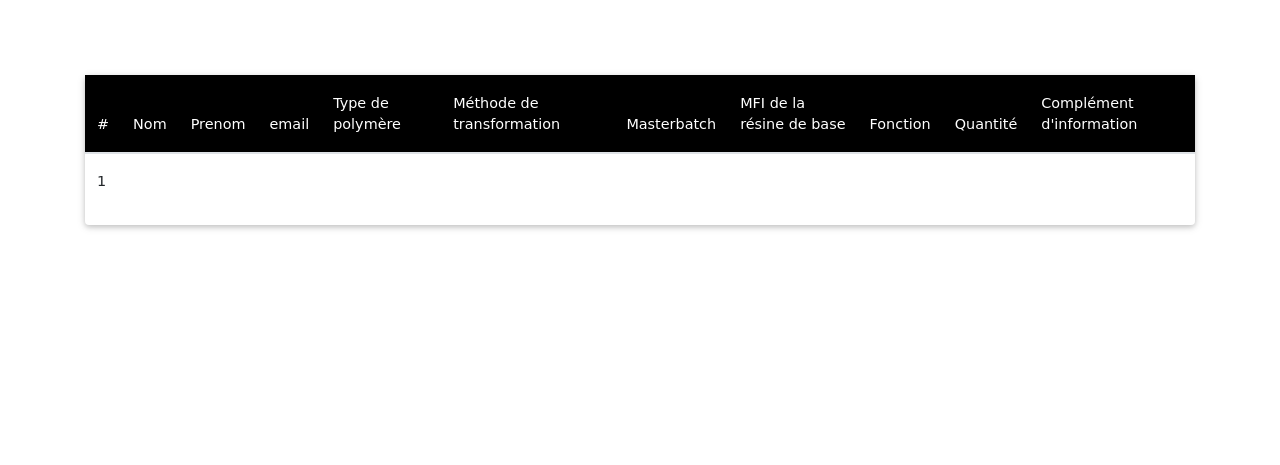
After one commit to naxagoraswf3/soutenance, a Symfony app: template Site/templates/front/TpConfirm.html.twig in a window 1280 px wide. The commit adds this page. Shown: the part 101-566 px from the top of the page. Run offline with Twig, Linux system fonts and the light colour scheme; the template is opened without the code that fills it, so the values that code supplies are empty; some libraries are stand-ins or nearby versions; some web fonts are replaced.

Commit message:
Pages définies et préremplies
en attente de finition du back

```diff
--- /dev/null
+++ b/Site/templates/front/TpConfirm.html.twig
@@ -0,0 +1,49 @@
+{% extends 'base.html.twig' %}
+
+{% block title %}Confirmation de votre demande{% endblock %}
+
+{% block body %}
+
+
+
+    <main class="mt-5 pt-5">
+        <div class="container">
+            <div class="row">
+                <div class="col-12">
+                    <div class="card">
+                        <table class="table">
+                            <thead class="black white-text">
+                            <tr>
+                                <th scope="col">#</th>
+                                <th scope="col">Nom</th>
+                                <th scope="col">Prenom</th>
+                                <th scope="col">email</th>
+                                <th scope="col">Type de polymère</th>
+                                <th scope="col">Méthode de transformation</th>
+                                <th scope="col">Masterbatch</th>
+                                <th scope="col">MFI de la résine de base</th>
+                                <th scope="col">Fonction</th>
+                                <th scope="col">Quantité</th>
+                                <th scope="col">Complément d'information</th>
+                            </tr>
+                            </thead>
+                            <tbody>
+                            <tr>
+                                <th scope="row">1</th>
+                                <th scope="col"></th>
+                                <th scope="col"></th>
+                                <th scope="col"></th>
+                                <th scope="col"></th>
+                                <th scope="col"></th>
+                                <th scope="col"></th>
+                                <th scope="col"></th>
+                            </tr>
+                            </tbody>
+                        </table>
+                    </div>
+                </div>
+            </div>
+        </div>
+    </main>
+
+{% endblock %}
```
Also changed, not shown: Site/templates/front/CoatingConfirm.html.twig (added, +45 -0 lines), Site/templates/front/index.html.twig (+29 -1 lines).
